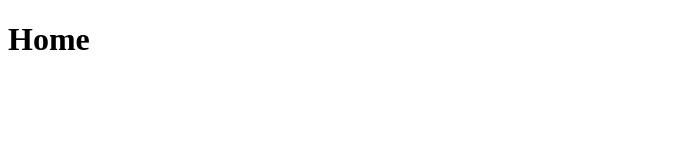
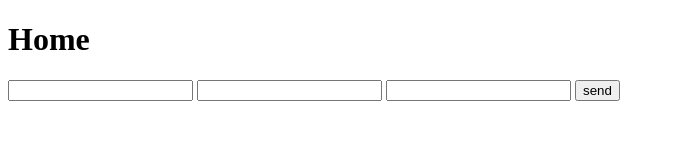
Before and after one commit to ghulamalimohtaj/blog, a website: page index.html in a window 1280 px wide. Shown: the whole page, without its empty margins (0-675 px from the left). Drawn offline with Linux system fonts and the light colour scheme.

Commit message:
finalize

```diff
--- a/index.html
+++ b/index.html
@@ -8,5 +8,11 @@
 </head>
 <body>
     <h1>Home</h1>
+    <form action="/user" method="POST">
+        <input type="text" name="name">
+        <input type="text" name="lastname">
+        <input type="email" name="email">
+        <input type="submit" value="send">
+    </form>
 </body>
 </html>
```
